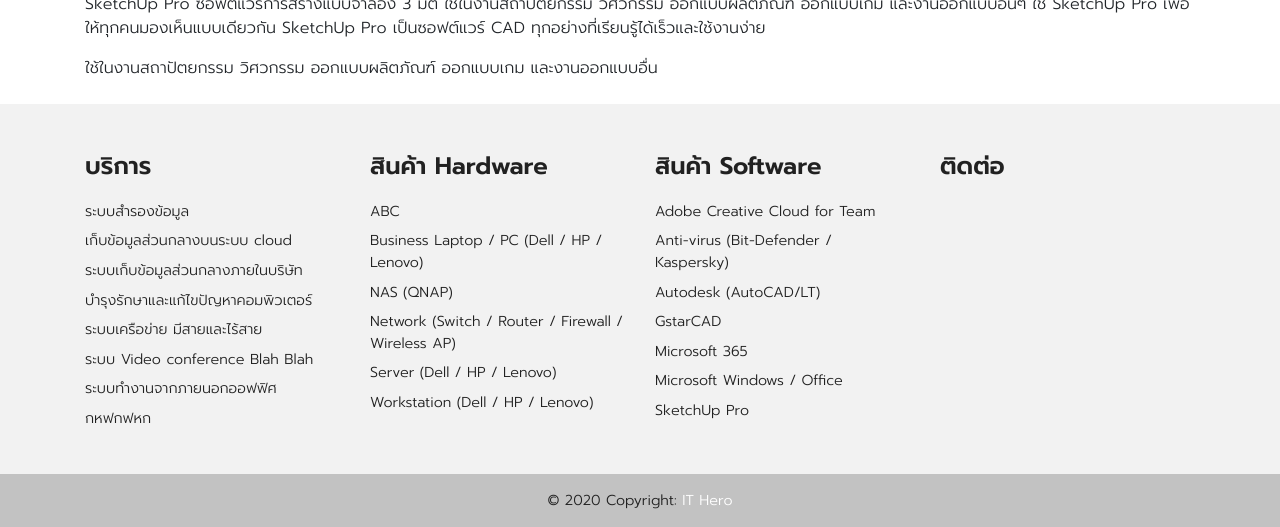
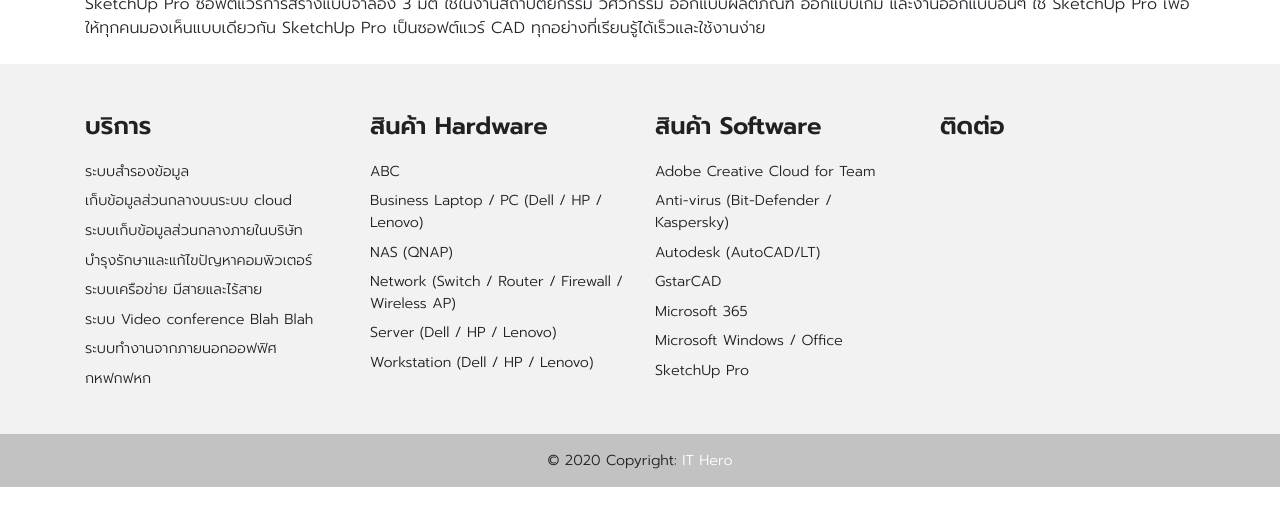
Before and after one commit to nexus2live-git/website-it-hero, a Jekyll site: the page built from _products_software/sketchup.md, in a window 1280 px wide and 979 px high, cut to the strip 452-979 px from the top of the window. Built offline with Jekyll 4.4.1, drawn with Linux system fonts in a browser that asks for light colours; nearby versions of some CDN libraries.

Commit message:
Update from Forestry.io IT Hero updated _products_software/sketchup.md

```diff
--- a/_products_software/sketchup.md
+++ b/_products_software/sketchup.md
@@ -7,5 +7,3 @@
 ![SketchUp Pro](/assets/uploads/2560px-sketchup_logo-svg.png "SketchUp Pro")
 
 SketchUp Pro ซอฟต์แวร์การสร้างแบบจำลอง 3 มิติ ใช้ในงานสถาปัตยกรรม วิศวกรรม ออกแบบผลิตภัณฑ์ ออกแบบเกม และงานออกแบบอื่นๆ ใช้ SketchUp Pro เพื่อให้ทุกคนมองเห็นแบบเดียวกัน SketchUp Pro เป็นซอฟต์แวร์ CAD ทุกอย่างที่เรียนรู้ได้เร็วและใช้งานง่าย
-
-ใช้ในงานสถาปัตยกรรม วิศวกรรม ออกแบบผลิตภัณฑ์ ออกแบบเกม และงานออกแบบอื่น
```
